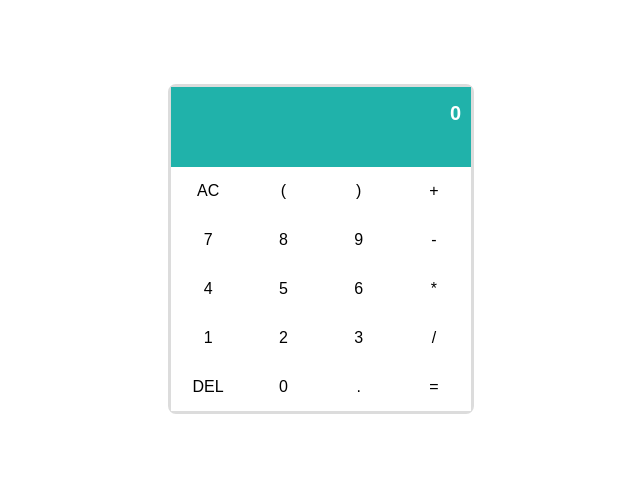
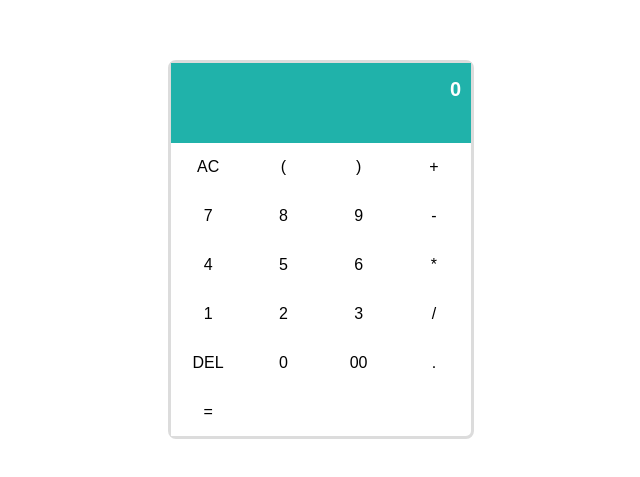
Before and after one commit to codebraver33/calculator, a plain HTML site: page index.html in a window 1280 px wide. Shown: the part 151-628 px from the top of the page, without its empty margins (319-959 px from the left). Drawn offline with Linux system fonts and the light colour scheme.

Commit message:
Update index.html
I've added a new button

```diff
--- a/index.html
+++ b/index.html
@@ -1,6 +1,7 @@
 <!DOCTYPE html>
 <html lang="en">
 <head>
+
   <meta charset="UTF-8">
   <meta name="viewport" content="width=device-width, initial-scale=1.0">
   <title>Calculator</title>
@@ -32,6 +33,7 @@
       <button onclick="appendToDisplay('/')">/</button>
       <button onclick="Del()">DEL</button>
       <button onclick="appendToDisplay('0')">0</button>
+      <button onclick="appendToDisplay('0')">00</button>
       <button onclick="appendToDisplay('.')">.</button>
       <button onclick="Calculate()">=</button>
     </div>
```
